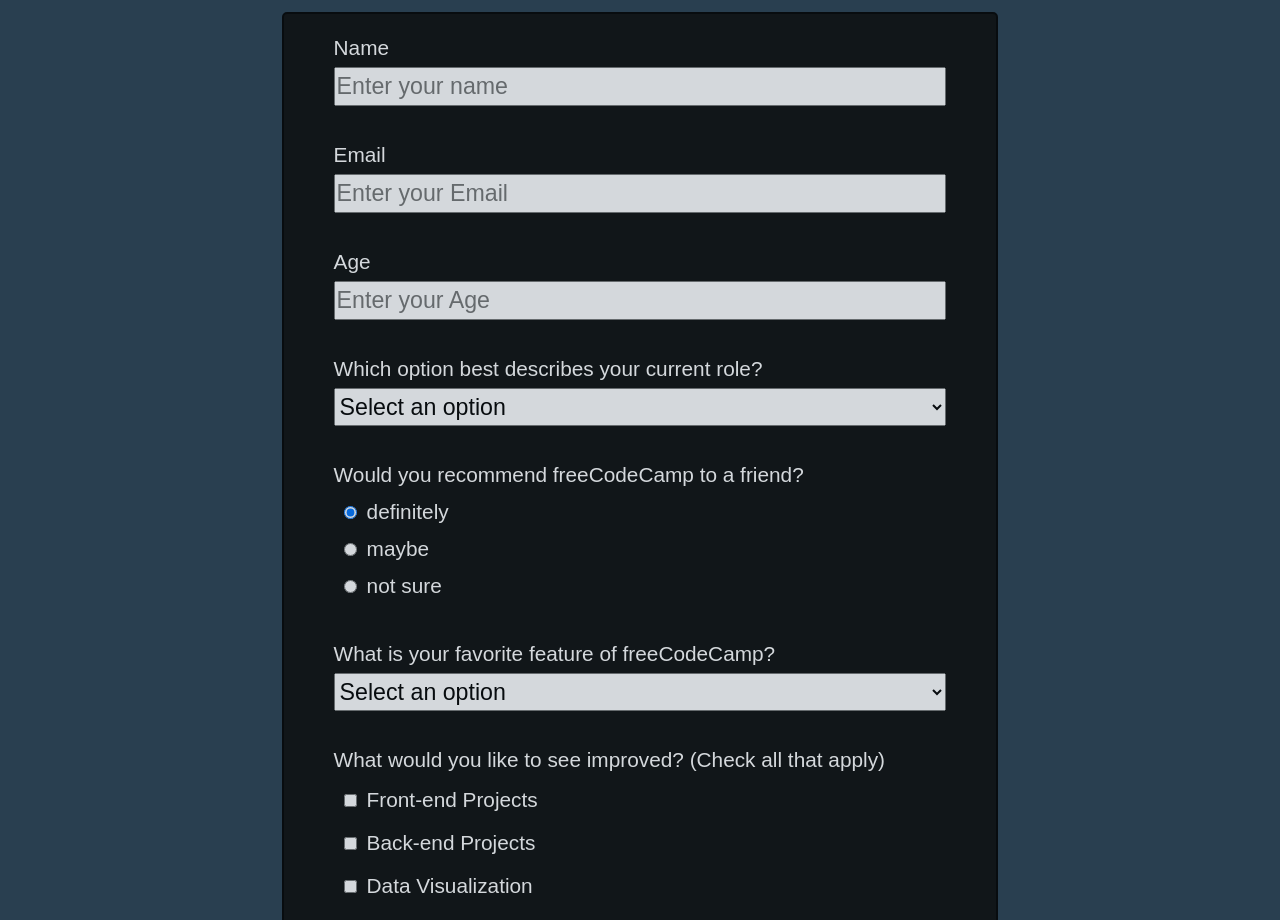
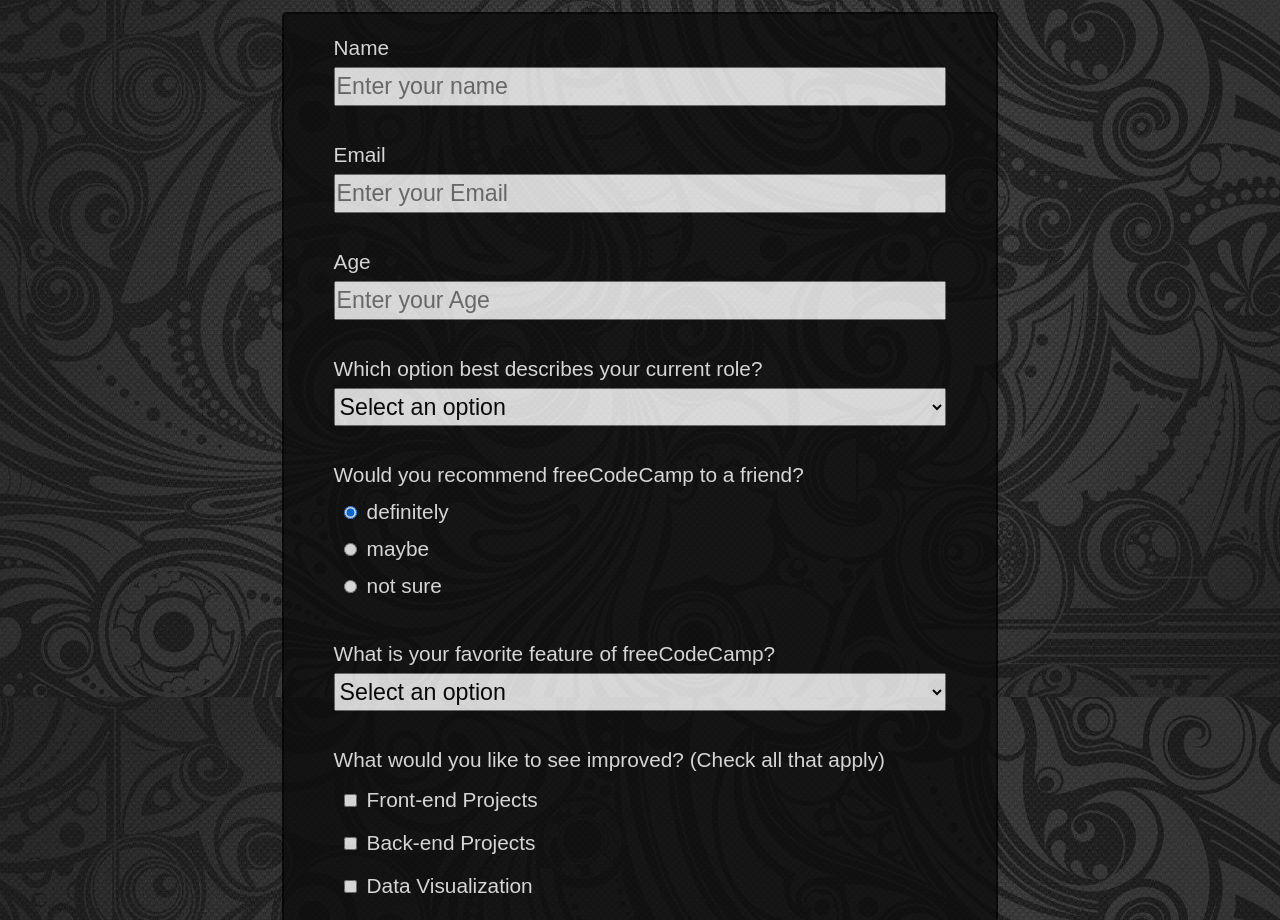
Before and after one commit to AKASHPRADUM/Style-Confrance, a plain HTML site: page register.html in a window 1280 px wide. Shown: the part 577-1497 px from the top of the page. Drawn offline with Linux system fonts and the light colour scheme.

Commit message:
image setup

```diff
--- a/css/register.css
+++ b/css/register.css
@@ -1,6 +1,6 @@
 .all{
     font-family: 'Poppins', sans-serif;
-    background-image: url("img/bg1.jpg");
+    background-image: url("/img/bg1.jpg");
     background-repeat: no-repeat;
     background-size: cover;
     background-attachment: fixed;
```
